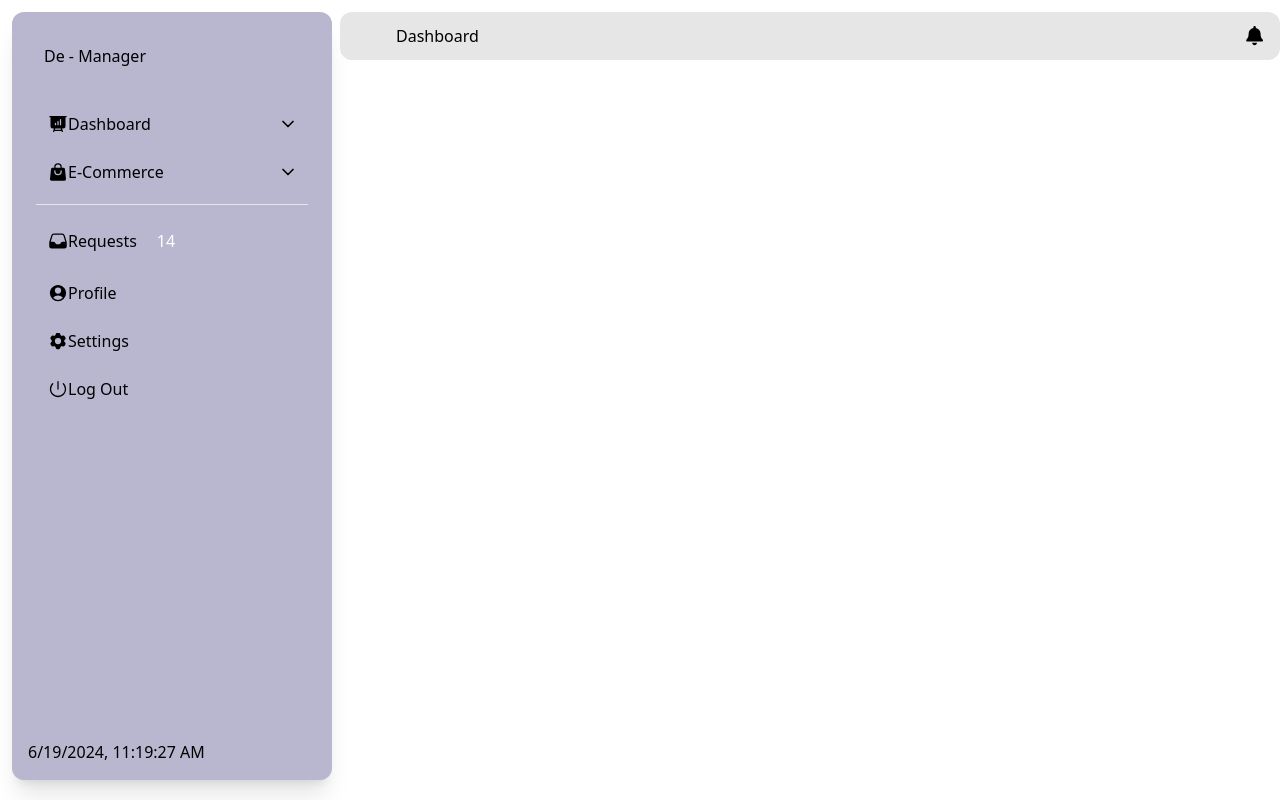
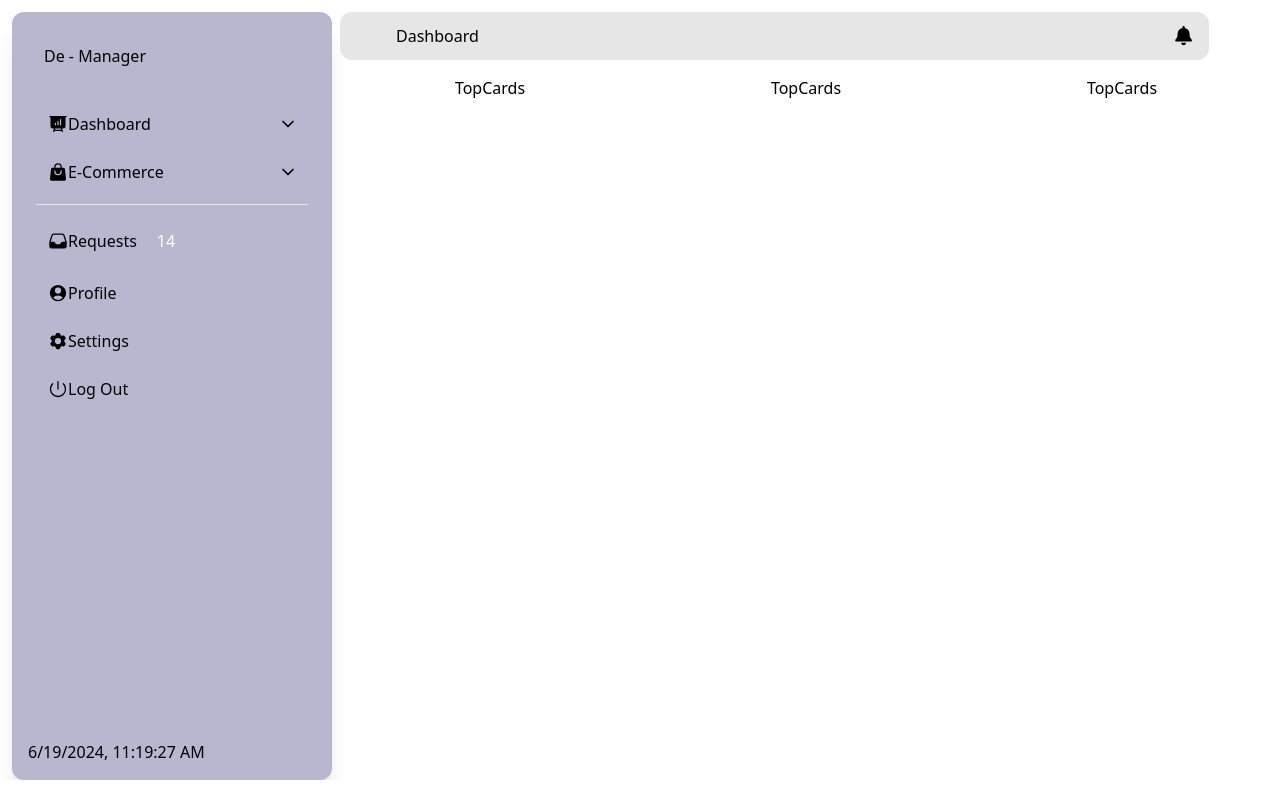
Before and after one commit to YaseeRathnayaka/De-Manager, a React (Vite) app in the folder admin/: page / in a window 1280 px wide. Built offline with nearby package versions, Linux system fonts and the light colour scheme.

Commit message:
top card strucutre

```diff
--- a/admin/src/Components/Containers/Header/Header.jsx
+++ b/admin/src/Components/Containers/Header/Header.jsx
@@ -3,7 +3,7 @@ import { FaBell } from 'react-icons/fa'; // Example: using the FaBell icon from
 
 const HeaderBar = () => {
   return (
-    <div className='flex items-center w-3/4 h-12 mt-3 ml-2 text-black bg-custom-gray rounded-xl'>
+    <div className='flex items-center w-11/12 h-12 mt-3 ml-2 text-black bg-custom-gray rounded-xl'>
       <div className=' pl-14'>
         Dashboard
       </div>
--- /dev/null
+++ b/admin/src/Components/Containers/TopCards/TopCards.jsx
@@ -0,0 +1,11 @@
+import React from 'react'
+
+const TopCards = () => {
+  return (
+    <div className=''>
+      TopCards
+    </div>
+  )
+}
+
+export default TopCards
--- a/admin/src/Components/Pages/Home/Home.jsx
+++ b/admin/src/Components/Pages/Home/Home.jsx
@@ -1,14 +1,22 @@
-import React from 'react'
-import SideNavBar from '../../Containers/SideNavBar/SideNavBar.jsx';
-import HeaderBar from '../../Containers/Header/Header.jsx';
+import React from 'react';
+import SideNavBar from '../../Containers/SideNavBar/SideNavBar';
+import HeaderBar from '../../Containers/Header/Header';
+import TopCards from '../../Containers/TopCards/TopCards';
+
 const Home = () => {
   return (
-    <div className='flex flex-rowoverflow-y-hidden'>
+    <div className='flex flex-row overflow-hidden'>
       <SideNavBar />
-      <HeaderBar />
-
+      <div className="flex flex-col flex-1">
+        <HeaderBar />
+        <div className="flex justify-around mt-4">
+          <TopCards />
+          <TopCards />
+          <TopCards />
+        </div>
+      </div>
     </div>
-  )
+  );
 }
 
-export default Home
+export default Home;
--- /dev/null
+++ b/admin/src/assets/Data/Data.js
@@ -0,0 +1,8 @@
+const TopCardList = [
+    {
+      id: 1,
+      title: "All Vehicles",
+      description: "38"
+    },
+
+  ];
```
